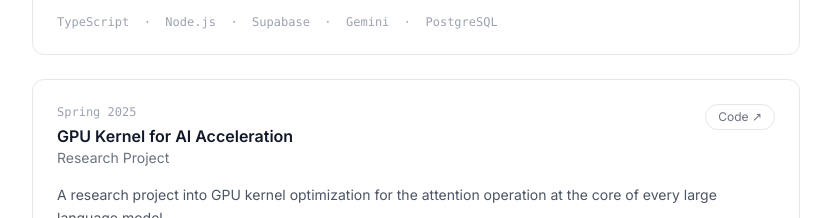
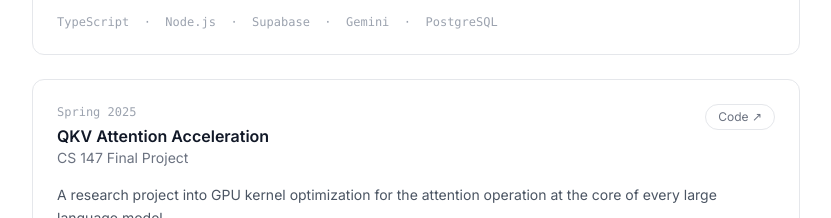
Before and after one commit to tonytrieu-dev/tonys-portfolio, a plain HTML site: page index.html in a window 1280 px wide. Shown: the part 2500-2718 px from the top of the page, without its empty margins (224-1055 px from the left). Drawn offline with nearby package versions, Linux system fonts and the light colour scheme.

Commit message:
Fix QKV project title and label
Co-Authored-By: Claude Sonnet 4.6 <noreply@anthropic.com>

```diff
--- a/index.html
+++ b/index.html
@@ -257,8 +257,8 @@
             <div class="flex items-start justify-between gap-4 mb-4">
               <div>
                 <p class="text-xs font-mono text-gray-400 mb-1">Spring 2025</p>
-                <h3 class="text-base font-semibold text-gray-900">GPU Kernel for AI Acceleration</h3>
-                <p class="text-sm text-gray-500">Research Project</p>
+                <h3 class="text-base font-semibold text-gray-900">QKV Attention Acceleration</h3>
+                <p class="text-sm text-gray-500">CS 147 Final Project</p>
               </div>
               <a href="https://github.com/UCR-CSEE147/final-project-sp2025-qkv" target="_blank" rel="noopener noreferrer"
                  class="text-xs border border-gray-200 px-3 py-1 rounded-full text-gray-500 hover:text-gray-900 hover:border-gray-400 transition-colors whitespace-nowrap shrink-0">
```
